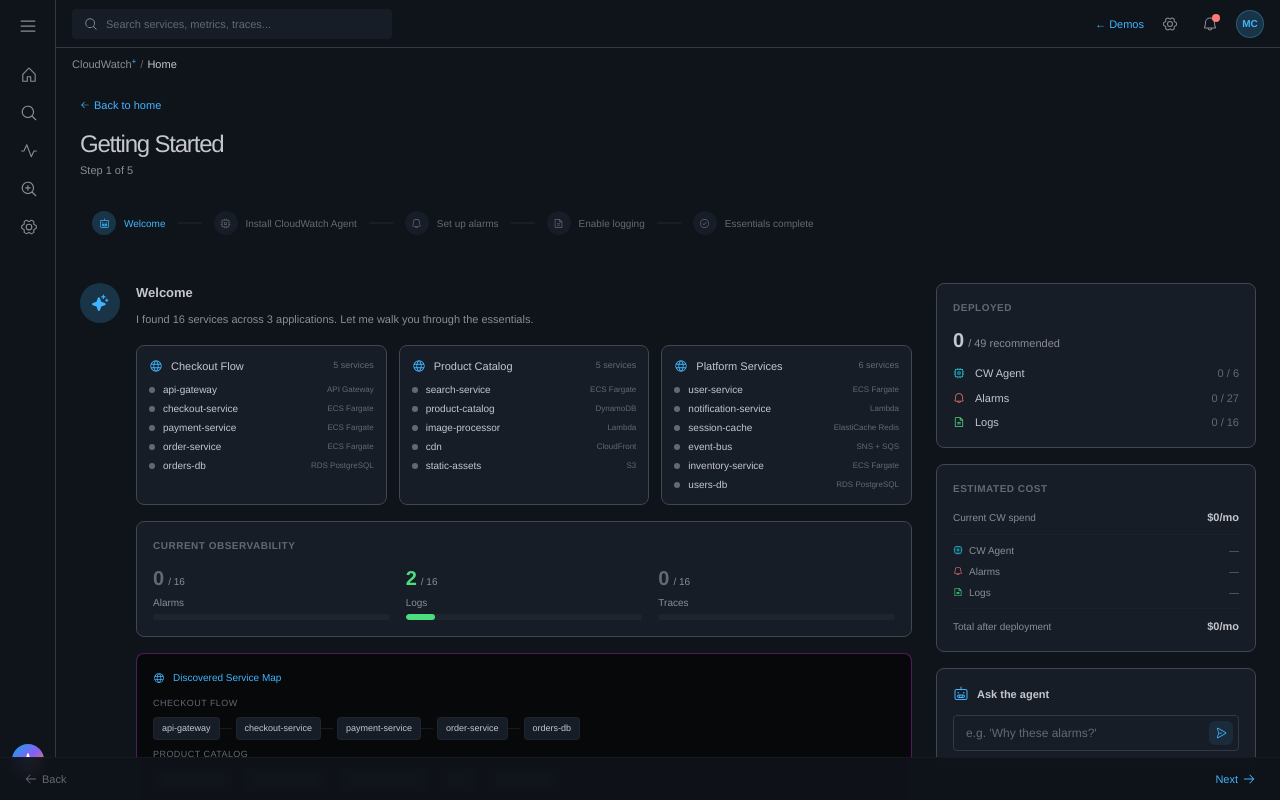
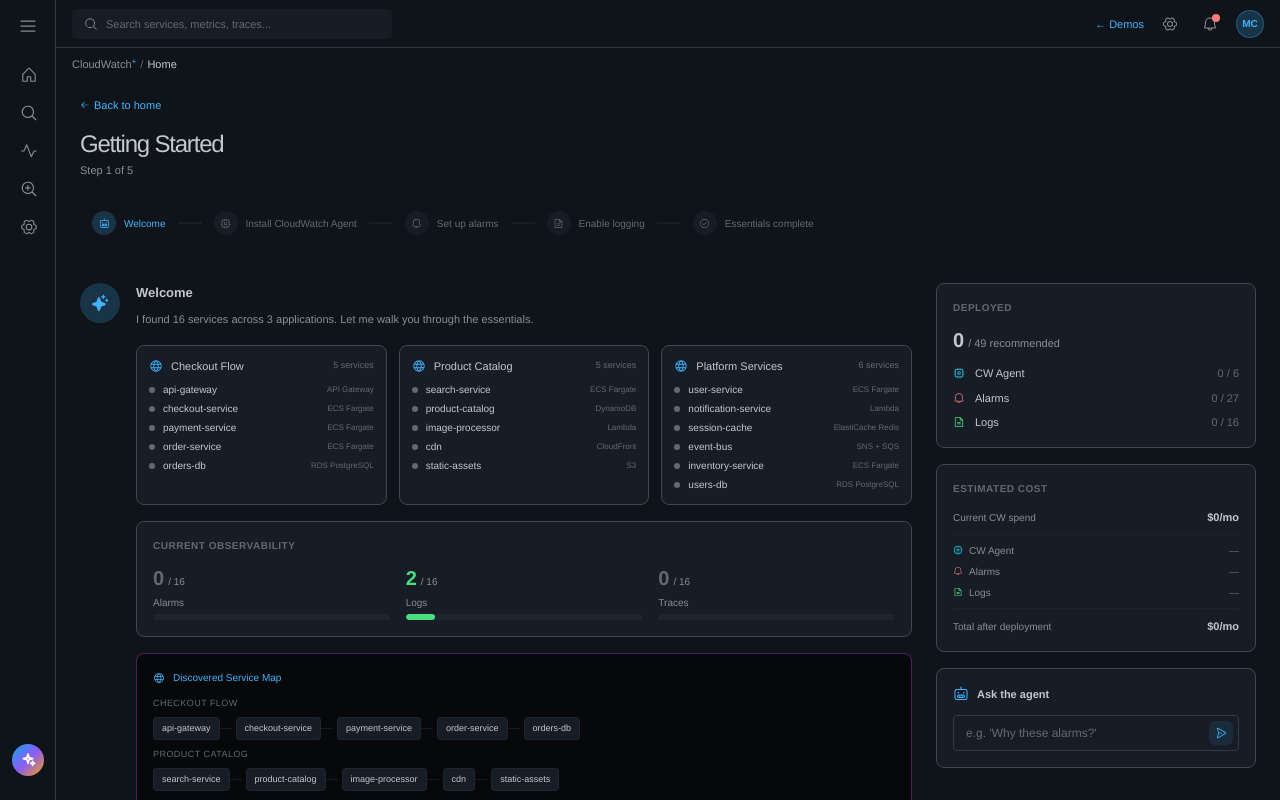
Before and after one commit to victoria-gritton/omni, a React (Vite) app in the folder demo/: page /#/getting-started in a window 1280 px wide. Built offline with nearby package versions, Linux system fonts and the light colour scheme; a web font is replaced by a local one.

Commit message:
Revert sticky nav bar — timeline handles navigation

```diff
--- a/demo/src/pages/GettingStartedPage.jsx
+++ b/demo/src/pages/GettingStartedPage.jsx
@@ -1007,7 +1007,16 @@
               </div>
             )}
 
-            <div className="mb-16" />
+            <div className="flex items-center justify-between pt-4 border-t border-border-muted/20">
+              <button onClick={handleBack} disabled={isFirst} className={`flex items-center gap-1 text-body-s ${isFirst ? 'text-foreground-disabled' : 'text-foreground-muted hover:text-foreground'}`}>
+                <ArrowLeft size={14} /> Back
+              </button>
+              {!isLast && (
+                <button onClick={handleNext} className="flex items-center gap-1 text-body-s text-primary hover:text-primary-hover font-medium">
+                  {isDeployed || step.skip || step.id === 'welcome' || (hasItems && selectedInStep === 0) ? 'Next' : 'Skip'} <ArrowRight size={14} />
+                </button>
+              )}
+            </div>
           </div>
         </div>
 
@@ -1020,20 +1029,6 @@
               <button onClick={() => { if (agentInput.trim()) { setDrawerInvestigation({ title: 'Agent', subtitle: 'Getting Started', messages: [{ type: 'text', content: `You asked: "${agentInput}". I'm here to help with your setup.` }], followUps: ['What thresholds are you recommending?', 'Which services are most critical?', 'Show me the CloudFormation template'] }); setAgentInput('') } }} className="absolute right-1.5 top-1.5 w-6 h-6 rounded-md bg-primary/10 flex items-center justify-center text-primary hover:bg-primary/20"><PaperPlaneRight size={12} /></button>
             </div>
           </div>
-        </div>
-      </div>
-
-      {/* Fixed bottom nav bar */}
-      <div className="fixed bottom-0 left-0 right-0 z-30 border-t border-border-muted/20 bg-background/95 backdrop-blur-sm">
-        <div className="max-w-[1400px] mx-auto px-6 py-3 flex items-center justify-between">
-          <button onClick={handleBack} disabled={isFirst} className={`flex items-center gap-1 text-body-s ${isFirst ? 'text-foreground-disabled' : 'text-foreground-muted hover:text-foreground'}`}>
-            <ArrowLeft size={14} /> Back
-          </button>
-          {!isLast && (
-            <button onClick={handleNext} className="flex items-center gap-1 text-body-s text-primary hover:text-primary-hover font-medium">
-              {isDeployed || step.skip || step.id === 'welcome' || (hasItems && selectedInStep === 0) ? 'Next' : 'Skip'} <ArrowRight size={14} />
-            </button>
-          )}
         </div>
       </div>
 
```
